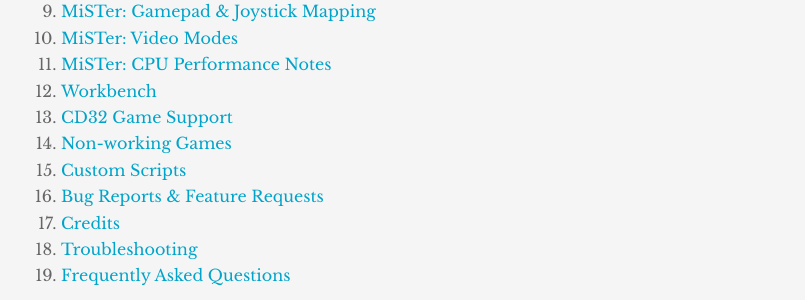
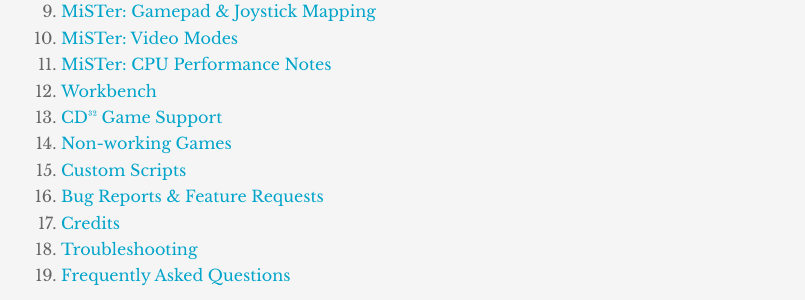
Before and after one commit to amigavision/amigavision.github.io, a Jekyll site: the page built from docs.md, in a window 1280 px wide and 900 px high, scrolled down 652 px. Shown: the part 153-453 px from the top of the window, without its empty margins (234-1039 px from the left). Built offline with Jekyll 4.4.1, drawn with Linux system fonts in a browser that asks for light colours.

Commit message:
Paste error

```diff
--- a/docs.md
+++ b/docs.md
@@ -22,7 +22,7 @@
 10. [MiSTer: Video Modes](#mister-video-modes)
 11. [MiSTer: CPU Performance Notes](#mister-cpu-performance-notes)
 12. [Workbench](#workbench)
-13. [CD32 Game Support](#cd%c2%b3%c2%b2-game-support)
+13. [CD³² Game Support](#cd%c2%b3%c2%b2-game-support)
 14. [Non-working Games](#non-working-games)
 15. [Custom Scripts](#custom-scripts)
 16. [Bug Reports & Feature Requests](#bug-reports--feature-requests)
```
